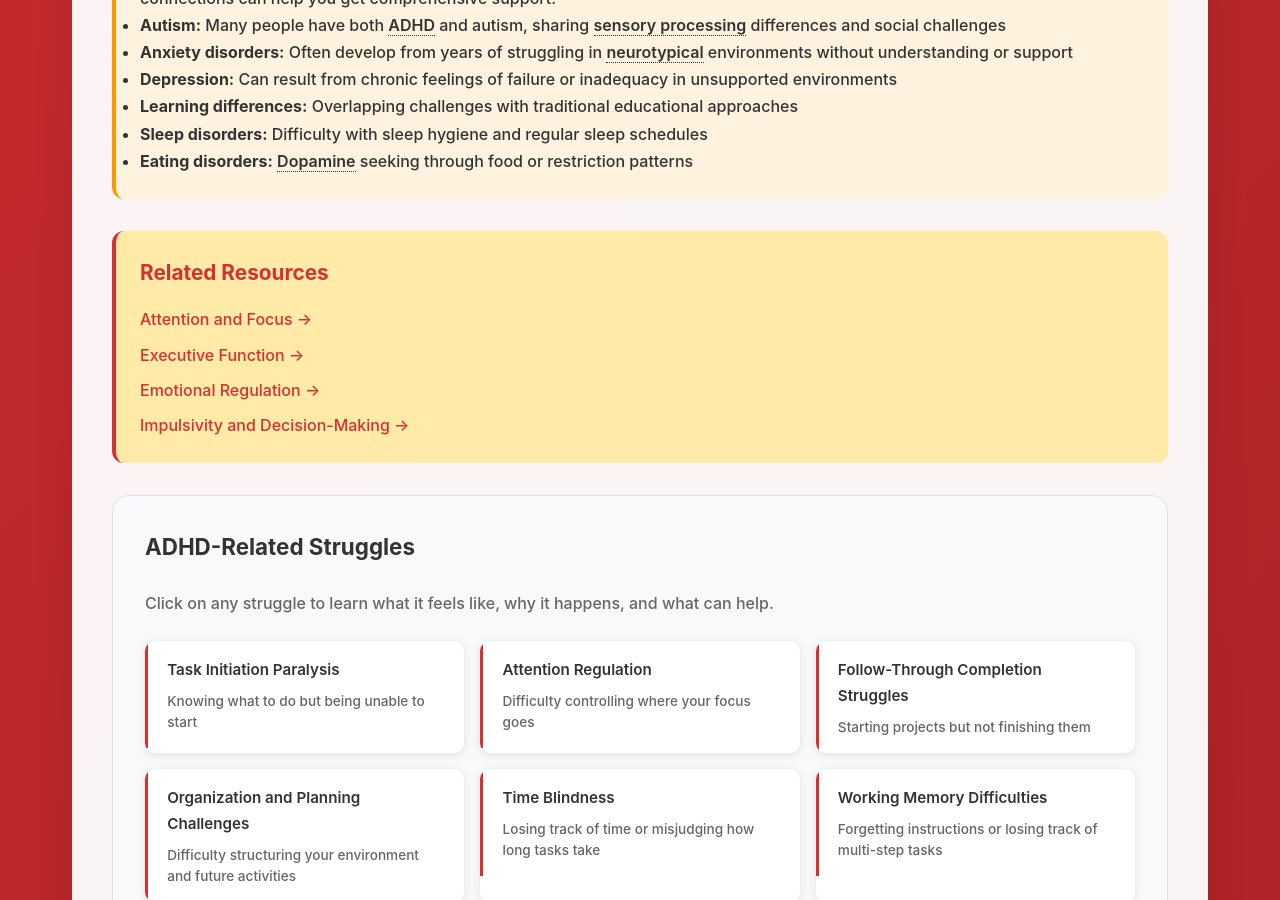
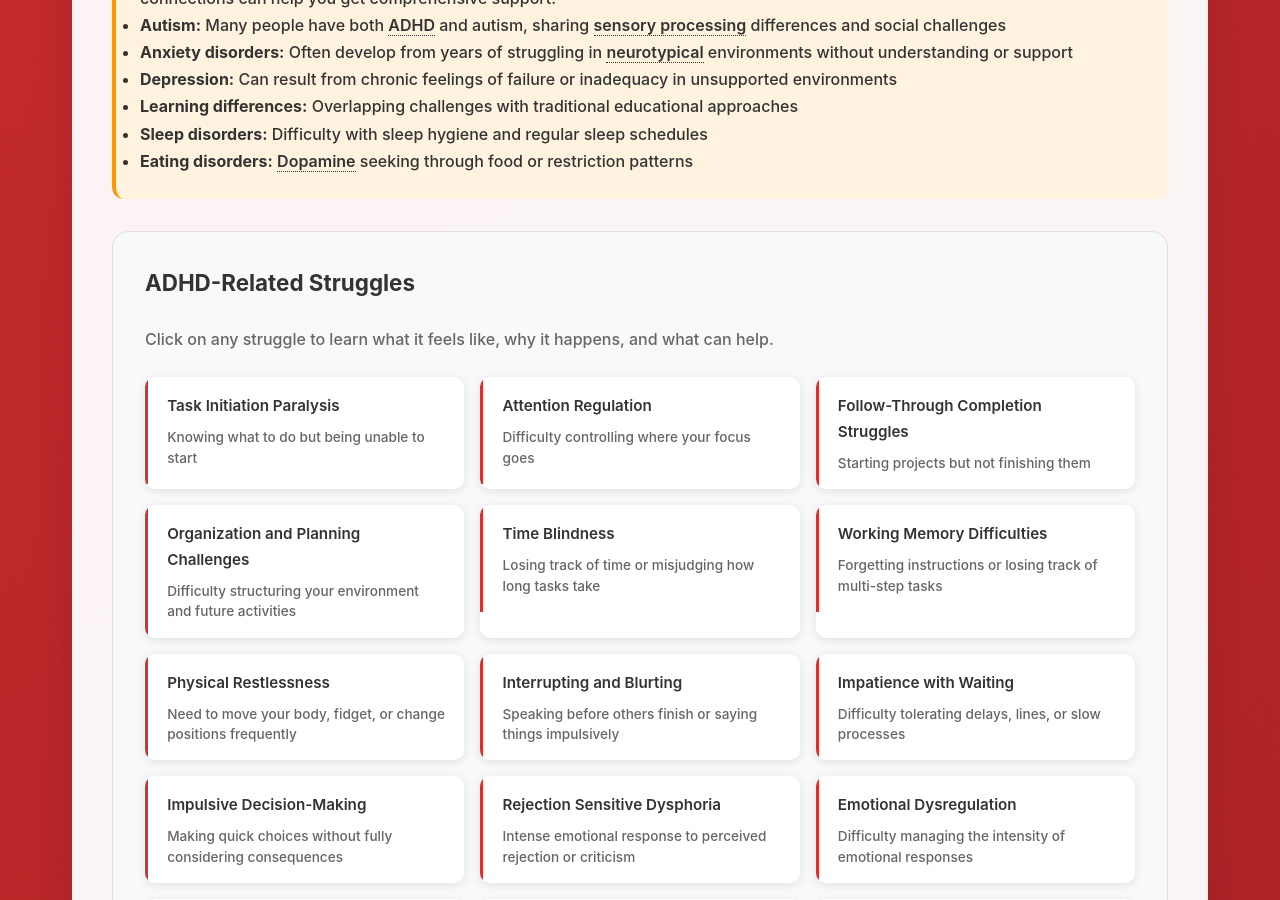
Before and after one commit to neurodivergent-survival-guide/neurodivergent-survival-guide, a Jekyll site: the page built from conditions/adhd.html, in a window 1280 px wide and 900 px high, scrolled down 2287 px. Built offline with Jekyll 4.4.1, drawn with Linux system fonts in a browser that asks for light colours.

Commit message:
Update adhd.html

```diff
--- a/conditions/adhd.html
+++ b/conditions/adhd.html
@@ -103,13 +103,3 @@ community_resources:
         <li><strong>Eating disorders:</strong> <a class="jargon">Dopamine<span class="tooltip">Neurotransmitter involved in motivation, reward, and pleasure that plays a key role in ADHD</span></a> seeking through food or restriction patterns</li>
     </ul>
 </div>
-
-<div style="background: #ffeaa7; padding: 1.5rem; border-radius: 12px; margin: 2rem 0; border-left: 4px solid #d63031;">
-    <h3 style="color: #d63031; margin-bottom: 1rem; font-size: 1.3rem;">Related Resources</h3>
-    <div style="display: flex; flex-direction: column; gap: 0.5rem;">
-        <a href="{{ '/glossary/attention-focus.html' | relative_url }}" style="color: #d63031; text-decoration: none;">Attention and Focus →</a>
-        <a href="{{ '/glossary/executive-function.html' | relative_url }}" style="color: #d63031; text-decoration: none;">Executive Function →</a>
-        <a href="{{ '/glossary/emotional-regulation.html' | relative_url }}" style="color: #d63031; text-decoration: none;">Emotional Regulation →</a>
-        <a href="{{ '/glossary/impulsivity-decision-making.html' | relative_url }}" style="color: #d63031; text-decoration: none;">Impulsivity and Decision-Making →</a>
-    </div>
-</div>
```
